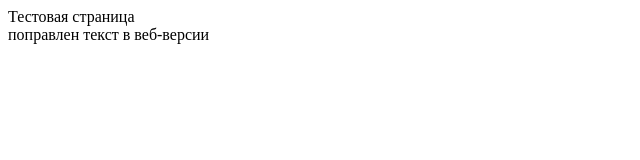
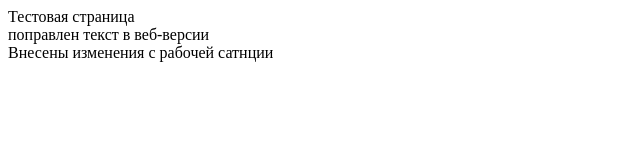
Before and after one commit to AlexZhebov/test1, a plain HTML site: page index.html in a window 1280 px wide. Shown: the whole page, without its empty margins (0-640 px from the left). Drawn offline with Linux system fonts and the light colour scheme.

Commit message:
Внесены изменения с рабочей станции

```diff
--- a/index.html
+++ b/index.html
@@ -7,5 +7,6 @@
 <body>
     <div>Тестовая страница</div>
     <div>поправлен текст в веб-версии</div>
+    <div>Внесены изменения с рабочей сатнции</div>
 </body>
 </html>
```
